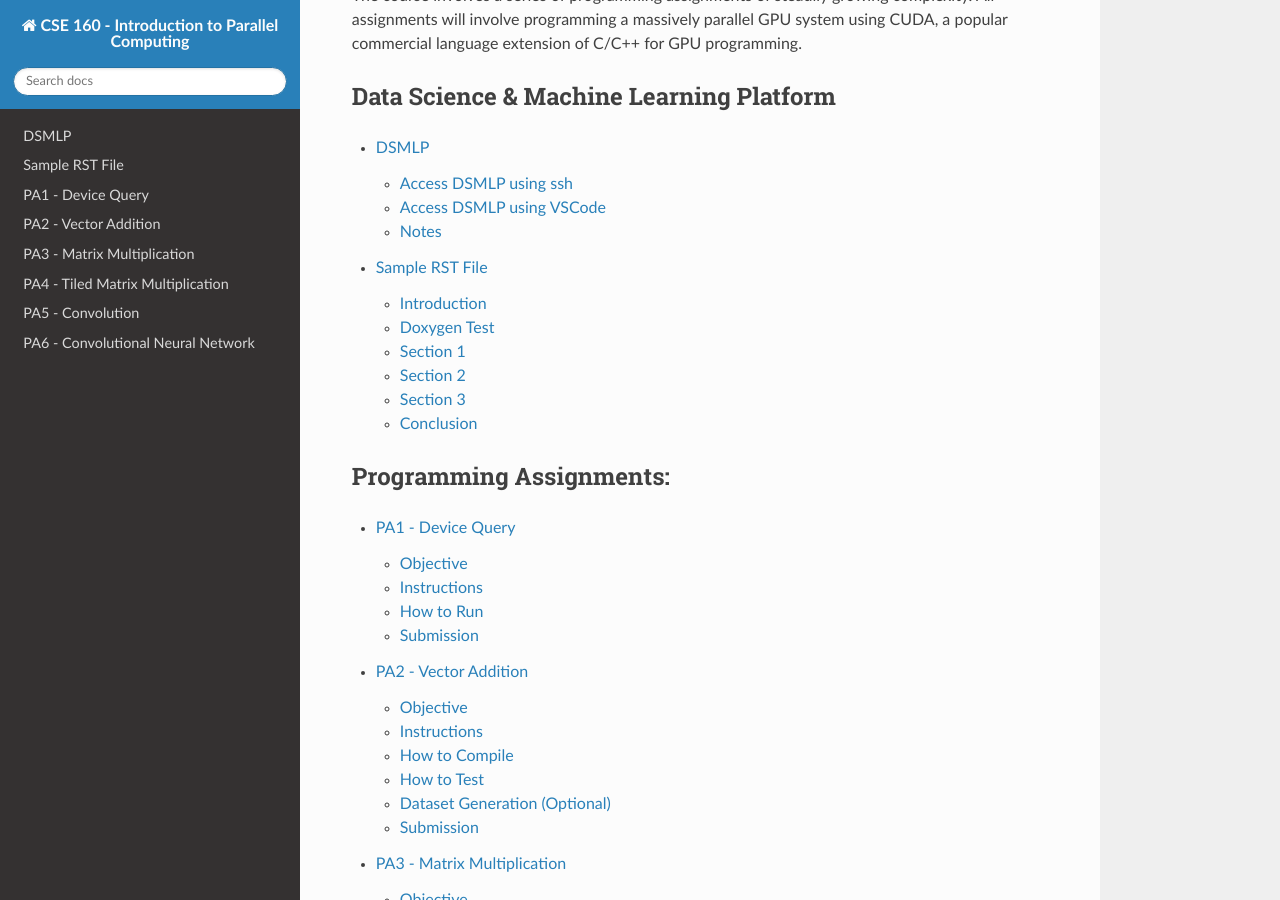
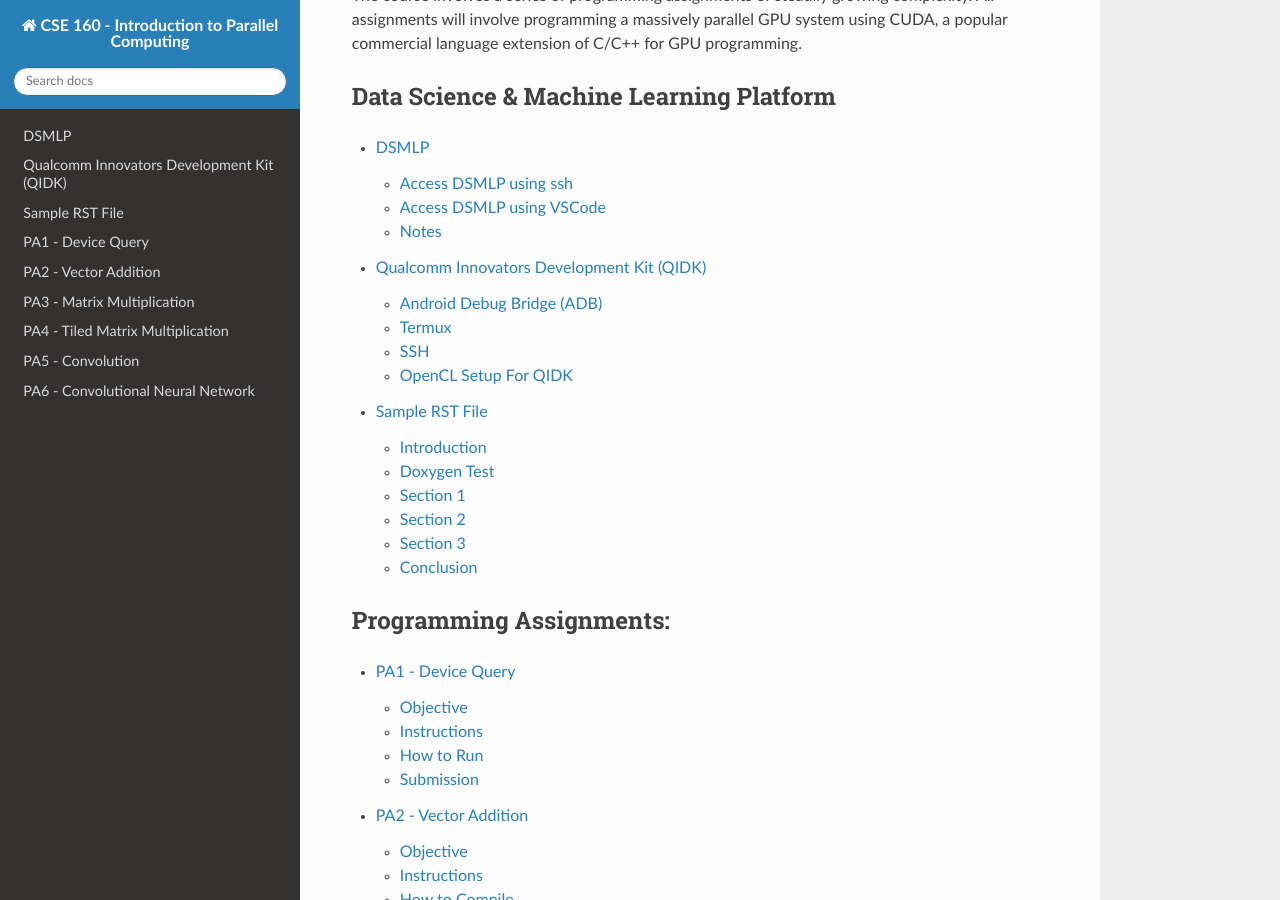
Before and after one commit to KastnerRG/cse160-docs, a Sphinx documentation site: the page built from docs/source/index.rst, in a window 1280 px wide and 900 px high, scrolled down 440 px. Built offline with Sphinx 7.4.7 and the Read the Docs theme 2.0.0, drawn with Linux system fonts in a browser that asks for light colours; formulas are drawn with MathJax 3.

Commit message:
fix pa1 image + initial for qidk

```diff
--- a/docs/source/PA1.rst
+++ b/docs/source/PA1.rst
@@ -22,7 +22,7 @@ Some properties to pay attention to:
 
 The student is encouraged to relate the device-specific information to the OpenCL memory model, provided below.
 
-.. image:: /image/image.memory_model.jpg
+.. image:: /image/memory_model.jpg
   :width: 400
   :alt: OpenCL Memory model
 
--- /dev/null
+++ b/docs/source/QIDK.rst
@@ -0,0 +1,24 @@
+Qualcomm Innovators Development Kit (QIDK)
+==========================================
+
+Android Debug Bridge (ADB)
+^^^^^^^^^^^^^^^^^^^^^^^^^^
+Installation:
+
+Usage:
+
+Termux
+^^^^^^
+Installation:
+
+Usage:
+
+SSH
+^^^
+Installation:
+
+Usage:
+
+OpenCL Setup For QIDK
+^^^^^^^^^^^^^^^^^^^^^
+Installation:
--- a/docs/source/index.rst
+++ b/docs/source/index.rst
@@ -11,6 +11,7 @@ Data Science & Machine Learning Platform
    :maxdepth: 2
 
    DSMLP
+   QIDK
    Sample
 
 Programming Assignments:
```
